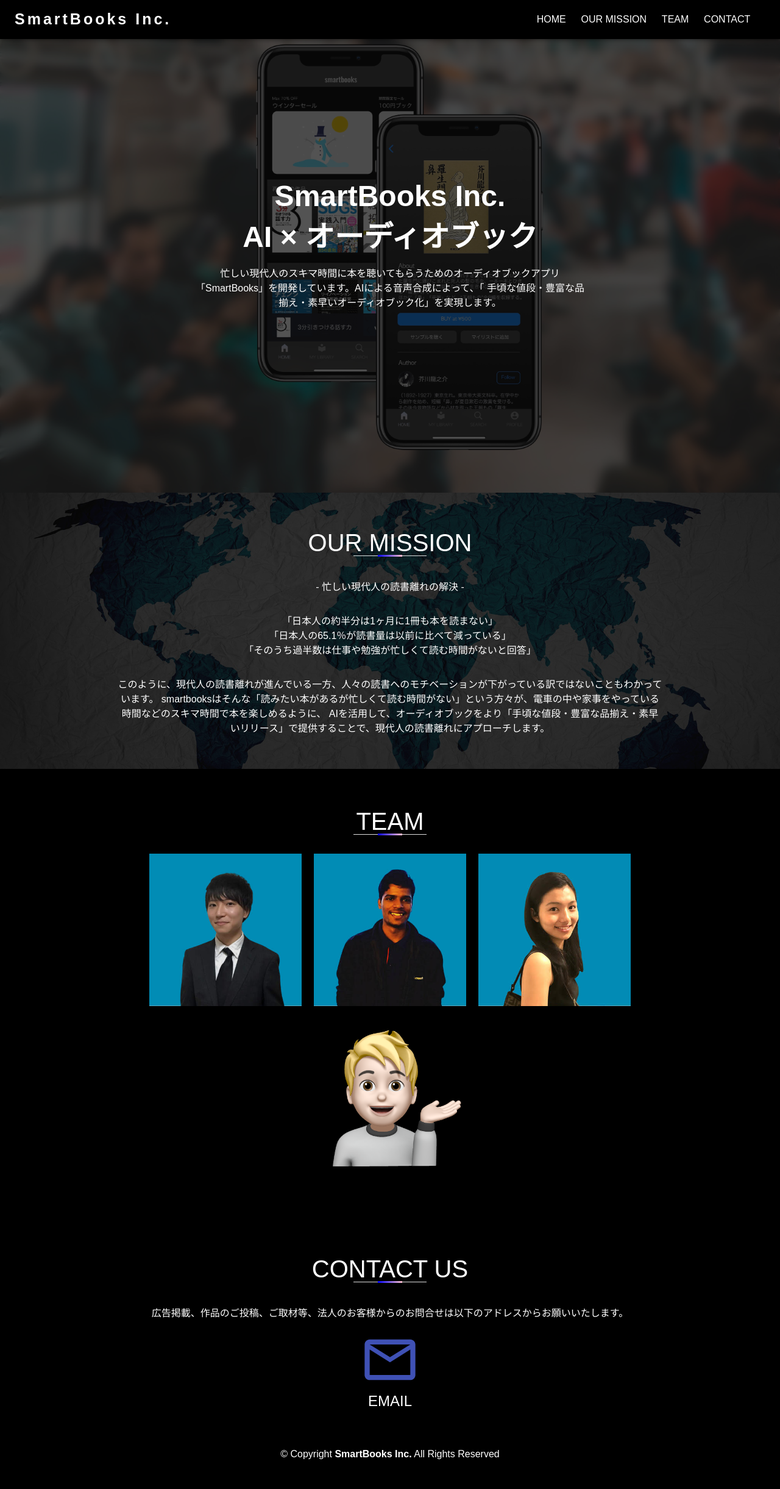
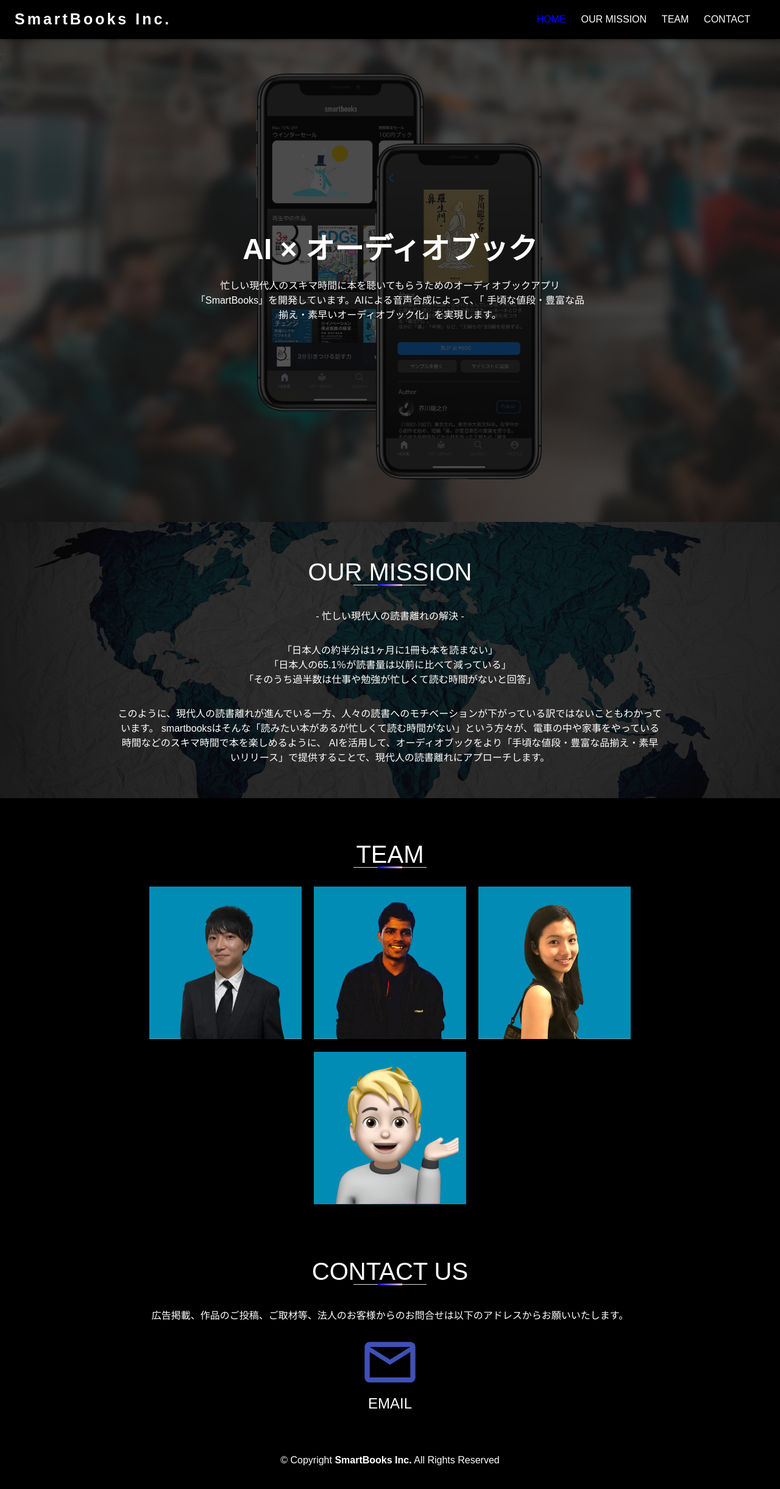
Before and after one commit to gomyway1216/smartbooks, a React (Create React App) app: page / in a window 1280 px wide. Shown: the top 2442 px of the page at 61% size. Built offline with nearby package versions, Linux system fonts and the light colour scheme.

Commit message:
add appBar highliting

```diff
--- a/package.json
+++ b/package.json
@@ -13,6 +13,7 @@
     "react-dom": "^17.0.1",
     "react-router-dom": "^5.2.0",
     "react-scripts": "4.0.3",
+    "react-visibility-sensor": "^5.1.1",
     "sass": "^1.32.8",
     "web-vitals": "^1.1.0"
   },
--- a/src/Component/ApplicationBar.jsx
+++ b/src/Component/ApplicationBar.jsx
@@ -1,4 +1,4 @@
-import React, { useState } from 'react';
+import React, { useEffect, useState } from 'react';
 import { AppBar, Toolbar, Typography, List, ListItem, ListItemText, Drawer, IconButton, makeStyles, ThemeProvider, createMuiTheme } from '@material-ui/core';
 import MenuIcon from '@material-ui/icons/Menu';
 import { useRefContext } from '../Provider/RefProvider';
@@ -35,8 +35,16 @@
   const classes = useStyles();
   const [isDrawerOpen, setIsDrawerOpen] = useState(false);
   const { width } = useWindowDimensions();
-  const { refs } = useRefContext();
+  const { refs, displayedItemList, setDisplayedItemList } = useRefContext();
   const [selectedItem, setSelectedItem] = useState('');
+
+  useEffect(() => {
+    if(displayedItemList.length > 0) {
+      setSelectedItem(displayedItemList[0]);
+    } else {
+      setSelectedItem('');
+    }
+  }, [displayedItemList, setDisplayedItemList]);
 
   const toggleDrawer = (open) => (event) => {
     if(event.type === 'keydown' && (event.key === 'Tab' || event.key === 'Shift')) {
@@ -46,7 +54,6 @@
   };
 
   const handleItemClick = (itemName) => () => {
-    setSelectedItem(itemName);
     scrollToDiv(itemName, 64);
   };
 
--- a/src/Page/HomePage.jsx
+++ b/src/Page/HomePage.jsx
@@ -1,4 +1,5 @@
 import React, { useRef, useEffect } from 'react';
+import VisibilitySensor from 'react-visibility-sensor';
 import MailOutlineIcon from '@material-ui/icons/MailOutline';
 import TwitterIcon from '@material-ui/icons/Twitter';
 import LinkedInIcon from '@material-ui/icons/LinkedIn';
@@ -11,7 +12,7 @@
 import './homepage.scss';
 
 const Home = () => {
-  const { addRefs } = useRefContext();
+  const { addRefs, modifyDisplayedItemList } = useRefContext();
   const homeRef = useRef();
   const missionRef = useRef();
   const teamRef = useRef();
@@ -27,16 +28,22 @@
     window.open('mailto:smartbooksjapan@gmail.com?subject=件名&body=お問い合わせ内容');
   };
 
+  const onChange = (itemName) => (isVisible) => {
+    modifyDisplayedItemList(itemName, isVisible);
+  };
+
   return (
     <div style={{ scrollMarginTop: 280, scrollPaddingTop: 280}}>
       <div className='home' name='home' ref={homeRef} >
+        <VisibilitySensor key='home' onChange={onChange('home')}>
           <div className='home-content'>
-          <div className='title-large'>SmartBooks Inc.</div>
             <div className='title-large'>AI × オーディオブック</div>
             <p>忙しい現代人のスキマ時間に本を聴いてもらうためのオーディオブックアプリ「SmartBooks」を開発しています。AIによる音声合成によって、「
             手頃な値段・豊富な品揃え・素早いオーディオブック化」を実現します。</p>
           </div>
+        </VisibilitySensor>
       </div>
+      <VisibilitySensor key='mission' onChange={onChange('mission')}>
         <div className='mission' name='mission' ref={missionRef}>
           <div className='mission-content'>
             <div className='title'>OUR MISSION</div>
@@ -51,6 +58,8 @@
             </div>
           </div>
         </div>
+      </VisibilitySensor>
+      <VisibilitySensor key='team' onChange={onChange('team')}>
         <div className='team' name='team' ref={teamRef}>
           <div className='title'>TEAM</div>
           <div className='team-images'>
@@ -136,6 +145,8 @@
             </div>
           </div>
         </div>
+      </VisibilitySensor>
+      <VisibilitySensor key='contact' onChange={onChange('contact')}>
         <div className='contact' name='contact' ref={contactRef}>
           <div className='title'>CONTACT US</div>
           <div className='contact-description'>
@@ -148,6 +159,7 @@
             </div>
           </div>
         </div>
+      </VisibilitySensor>
       <div className='footer'>
         <div className='copyright'>
         &copy; Copyright <strong>SmartBooks Inc.</strong> All Rights Reserved
--- a/src/Page/homepage.scss
+++ b/src/Page/homepage.scss
@@ -3,6 +3,7 @@
 }
 
 .home {
+  margin-top: 56px;
   position: relative;
   background-image: url(../img/home.jpg);
   background-size: cover;
@@ -60,7 +61,7 @@
 }
 
 .team {
-  margin-top: 5%;
+  padding-top: 70px;
   display: flex;
   display: flex;
   flex-direction: column;
@@ -133,8 +134,7 @@
 }
 
 .contact {
-  margin-top: 10%;
-  padding-bottom: 5%;
+  padding-top: 70px;
   display: flex;
   flex-direction: column;
   justify-content: center;
@@ -162,13 +162,15 @@
 }
 
 .footer {
-  padding-bottom: 5%;
+  padding-top: 70px;
+  padding-bottom: 70px;
   display: flex;
   flex-direction: row;
   justify-content: center;
 
   .copyright {
     color: white;
+    text-align: center;
   }
 }
 
@@ -238,6 +240,18 @@
     }
   }
 
+  .home {
+    .home-content {
+      width: 80%;
+    }
+  }
+
+  .footer {
+    .copyright {
+      font-size: small;
+    }
+  }
+
   p {
     font-size: small;
   }
--- a/src/Provider/RefProvider.jsx
+++ b/src/Provider/RefProvider.jsx
@@ -1,4 +1,4 @@
-import React, { useState, createContext, useContext } from 'react';
+import React, { useEffect, useState, createContext, useContext } from 'react';
 import PropTypes from 'prop-types';
 
 export const RefContext = createContext();
@@ -9,6 +9,7 @@
 
 export const RefProvider = ({ children }) => {
   const [refs, setRefs] = useState([]);
+  const [displayedItemList, setDisplayedItemList] = useState([]);
 
   const addRefs = (newRefs) => {
     newRefs.forEach(newRef => {
@@ -17,11 +18,31 @@
     setRefs(refs);
   };
 
+  useEffect(() => {
+    displayedItemList.push('home');
+    setDisplayedItemList(displayedItemList);
+  }, []);
+
+  const modifyDisplayedItemList = (itemName, isVisible) => {
+    let newDisplayItemList = [...displayedItemList];
+    if(isVisible) {
+      newDisplayItemList.push(itemName);
+    } else {
+      newDisplayItemList = displayedItemList.filter(item => {
+        return item !== itemName;
+      });
+    }
+    setDisplayedItemList(newDisplayItemList);
+  };
+
   return (
     <RefContext.Provider
       value={{
         refs,
-        addRefs
+        addRefs,
+        displayedItemList,
+        setDisplayedItemList,
+        modifyDisplayedItemList
       }}
     >
       {children}
```
Also changed, not shown: src/img/Yudai-memoji1.png, 1 other file (tests, documents, lock files or other folders). Lines whose indentation alone changed are shown as unchanged.
